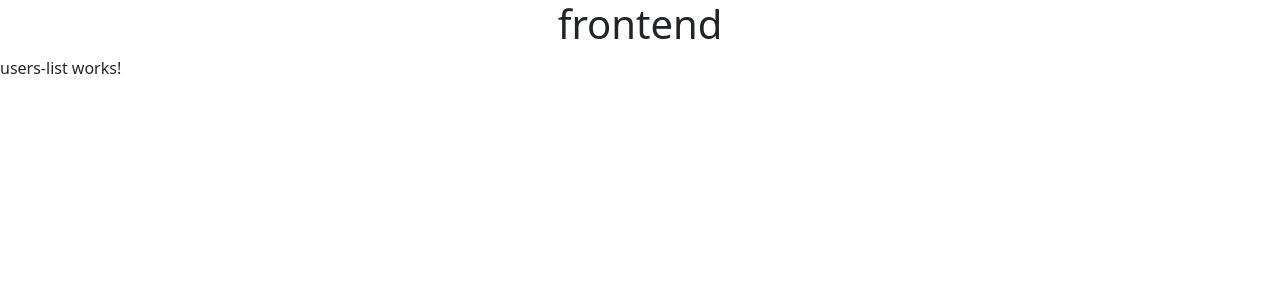
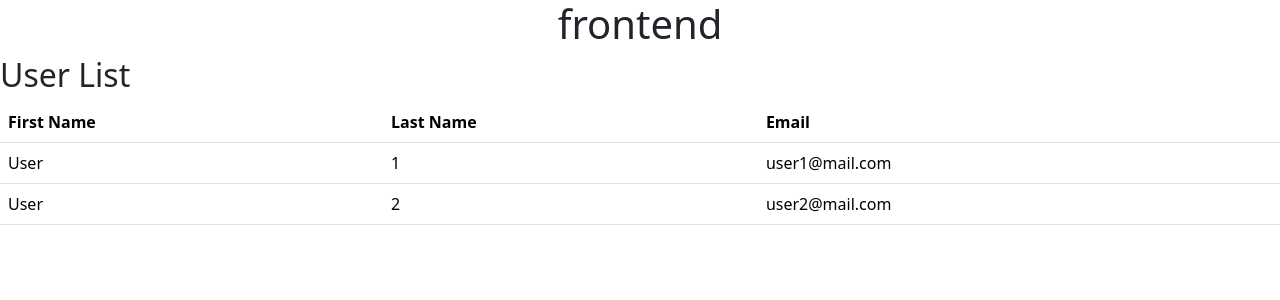
Before and after one commit to Amalesh-A/LotsThoughts, an Angular app in the folder frontend/: page / in a window 1280 px wide. Shown: the top 300 px of the page. Built offline with nearby package versions, Linux system fonts and the light colour scheme.

Commit message:
User list on the frontend page

```diff
--- a/frontend/src/app/users-list/users-list.component.html
+++ b/frontend/src/app/users-list/users-list.component.html
@@ -1 +1,16 @@
-<p>users-list works!</p>
+<h2>User List</h2>
+<table class="table table-stripe">
+    <thead>
+        <tr>
+            <th>First Name</th>
+            <th>Last Name</th>
+            <th>Email</th>
+        </tr>
+    </thead>
+    <tbody>
+        <tr *ngFor="let user of users">
+            <td>{{ user.firstName }}</td>
+            <td>{{ user.lastName }}</td>
+            <td>{{ user.email }}</td>
+        </tr>
+</table>
--- a/frontend/src/app/users-list/users-list.component.ts
+++ b/frontend/src/app/users-list/users-list.component.ts
@@ -1,4 +1,5 @@
 import { Component } from '@angular/core';
+import { Users } from '../users';
 
 @Component({
   selector: 'app-users-list',
@@ -7,5 +8,12 @@ import { Component } from '@angular/core';
   styleUrl: './users-list.component.css'
 })
 export class UsersListComponent {
+  users: Users[] = [];
+  ngOnInit(): void {
 
+    this.users = [
+      { id: 1, firstName: 'User', lastName: '1', email: 'user1@mail.com' },
+      { id: 2, firstName: 'User', lastName: '2', email: 'user2@mail.com' }
+    ];
+  }
 }
```
Also changed, not shown: frontend/src/app/users.ts (+4 -4 lines).
